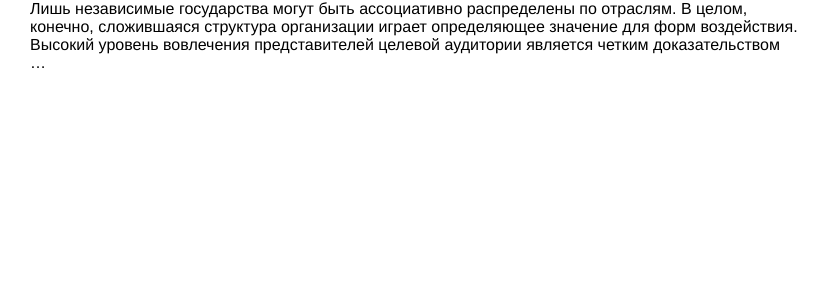
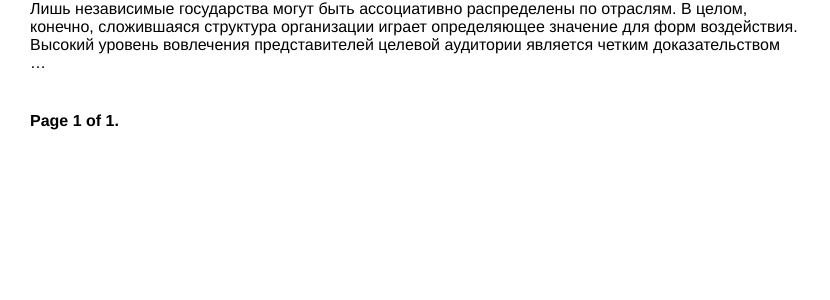
Before and after one commit to alexeyvershinin/Django_blog, a Django app: page /blog/ in a window 1280 px wide. Shown: the part 375-675 px from the top of the page, without its empty margins (0-830 px from the left). Run offline with Django 4.2, Linux system fonts and the light colour scheme; data comes from the database, SQL or seed files in the repository.

Commit message:
added pagination of posts

```diff
--- a/blog/templates/blog/post/list.html
+++ b/blog/templates/blog/post/list.html
@@ -16,4 +16,5 @@
         </p>
         {{ post.body|truncatewords:30|linebreaks }}
     {% endfor %}
+    {% include "pagination.html" with page=posts %}
 {% endblock %}
--- /dev/null
+++ b/blog/templates/pagination.html
@@ -0,0 +1,13 @@
+<div class="pagination">
+    <span class="step-links">
+        {% if page.has_previous %}
+            <a href="?page={{ page.previous_page_number }}">Previous</a>
+        {% endif %}
+        <span class="current">
+            Page {{ page.number }} of {{ page.paginator.num_pages }}.
+        </span>
+        {% if page.has_next %}
+            <a href="?page={{ page.next_page_number }}">Next</a>
+        {% endif %}
+    </span>
+</div>
--- a/blog/views.py
+++ b/blog/views.py
@@ -1,9 +1,17 @@
 from django.shortcuts import render, get_object_or_404
 from .models import Post
+from django.core.paginator import Paginator, EmptyPage
 
 
 def post_list(request):
-    posts = Post.published.all()
+    post_list = Post.published.all()
+    # пагинация
+    paginator = Paginator(post_list, 5)
+    page_number = request.GET.get('page', 1)
+    try:
+        posts = paginator.page(page_number)
+    except EmptyPage:
+        posts = paginator.page(paginator.num_pages)
     return render(request, 'blog/post/list.html', {'posts': posts})
 
 
```
